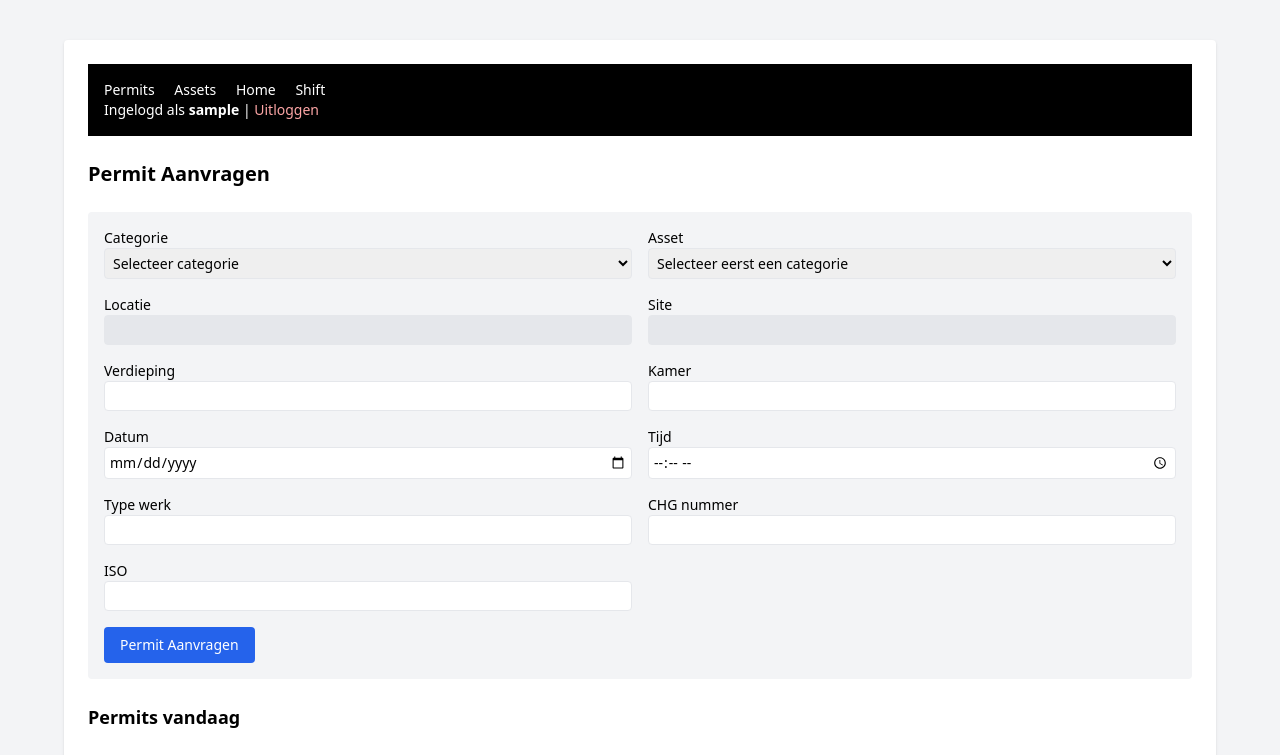
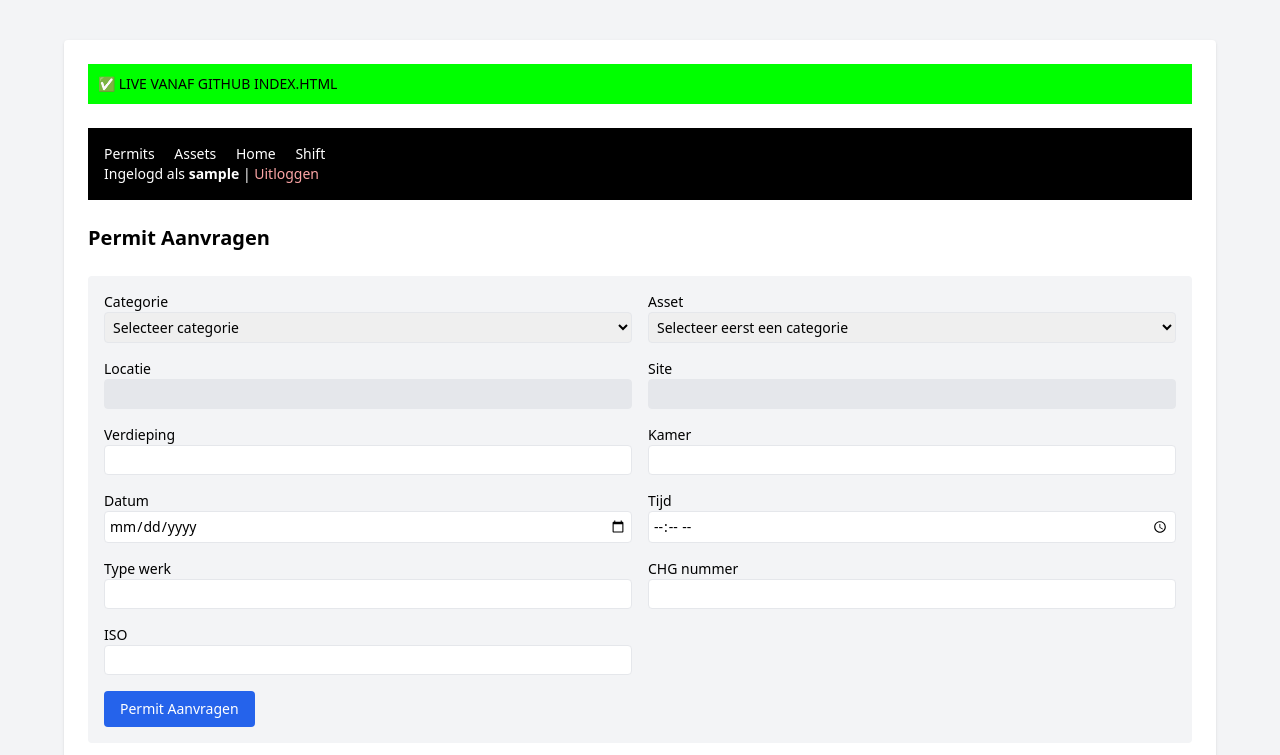
Before and after one commit to MaikelGevdLeeuw/Mslim, a Flask app: page / in a window 1280 px wide. Shown: the top 755 px of the page. Run offline with Flask 3, Linux system fonts and the light colour scheme; the visitor is signed in with stand-in values (Sample User, id 1); some libraries are stand-ins or nearby versions.

Commit message:
Update index.html

```diff
--- a/templates/index.html
+++ b/templates/index.html
@@ -7,6 +7,7 @@
 </head>
 <body class="bg-gray-100 p-10 text-sm">
   <div class="max-w-6xl mx-auto bg-white p-6 rounded shadow space-y-6">
+<h1 style="background: lime; color: black; padding: 10px;">✅ LIVE VANAF GITHUB INDEX.HTML</h1>
 
     <!-- Navigatie -->
     <div style="background: black; color: white; padding: 1rem; margin-bottom: 1rem;">
```
